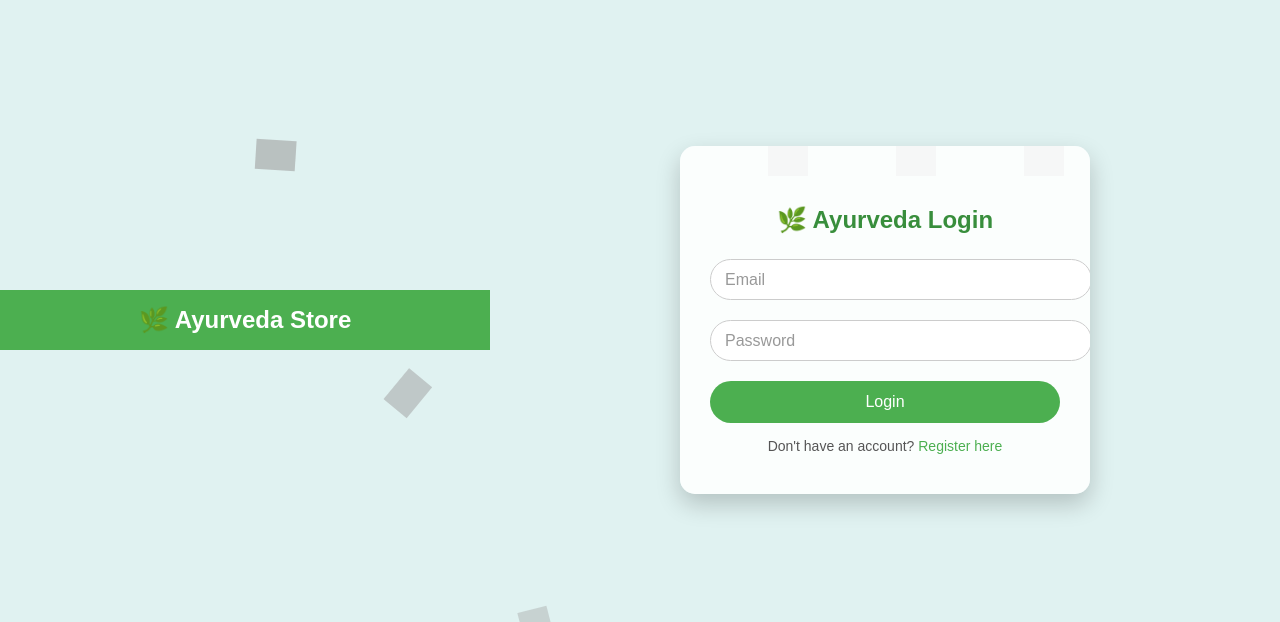
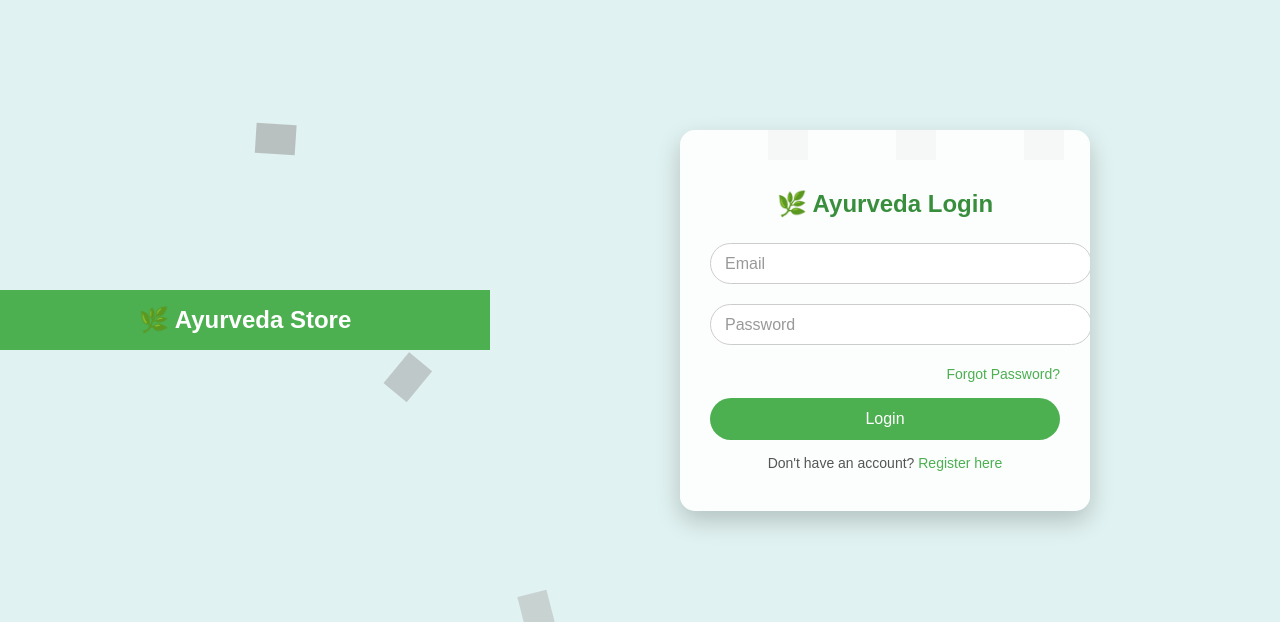
Before and after one commit to gamesfanfreefire-lab/AyurvedaWebsite, a Flask app: page /login in a window 1280 px wide. Shown: the top 622 px of the page. Run offline with Flask 3, Linux system fonts and the light colour scheme; grey boxes are pictures that could not be loaded.

Commit message:
Update login.html

```diff
--- a/templates/login.html
+++ b/templates/login.html
@@ -140,7 +132,21 @@
     text-decoration: underline;
   }
 
-  /* Animations */
+  .forgot-password {
+    text-align: right;
+    margin-bottom: 15px;
+  }
+
+  .forgot-password a {
+    color: #4caf50;
+    font-size: 14px;
+    text-decoration: none;
+  }
+
+  .forgot-password a:hover {
+    text-decoration: underline;
+  }
+
   @keyframes fadeIn {
     0% {opacity:0; transform: scale(0.95);}
     100% {opacity:1; transform: scale(1);}
@@ -182,6 +187,12 @@
             <input type="password" name="password" required placeholder=" " />
             <label>Password</label>
         </div>
+
+        <!-- Forgot Password Link -->
+        <div class="forgot-password">
+            <a href="{{ url_for('forgot_password') }}">Forgot Password?</a>
+        </div>
+
         <button type="submit" class="login-btn">Login</button>
     </form>
 
```
Also changed, not shown: other parts of templates/login.html (+4 -14 lines).
